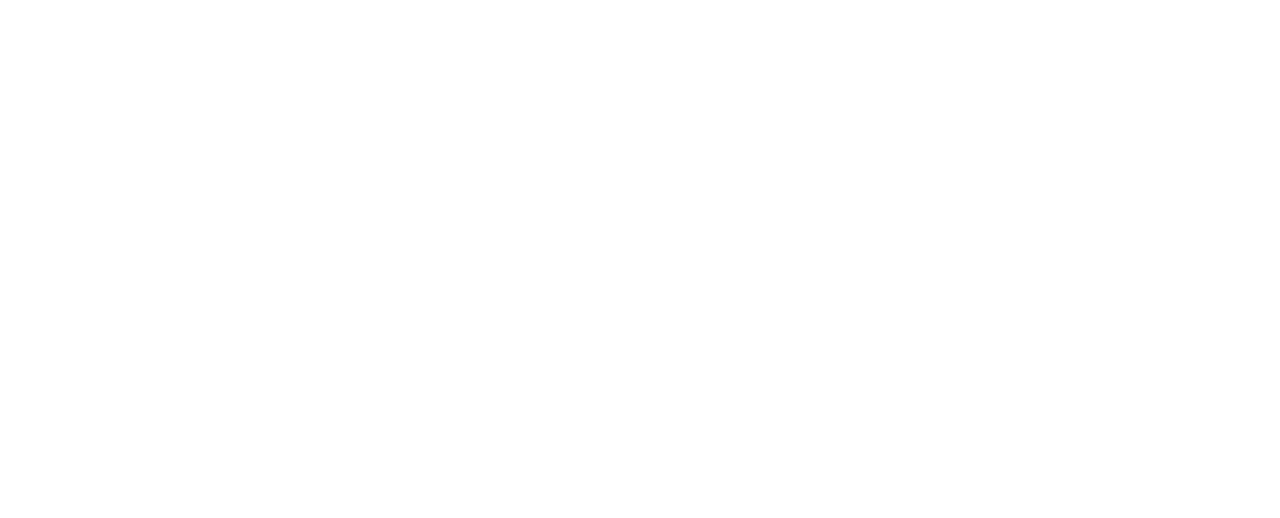
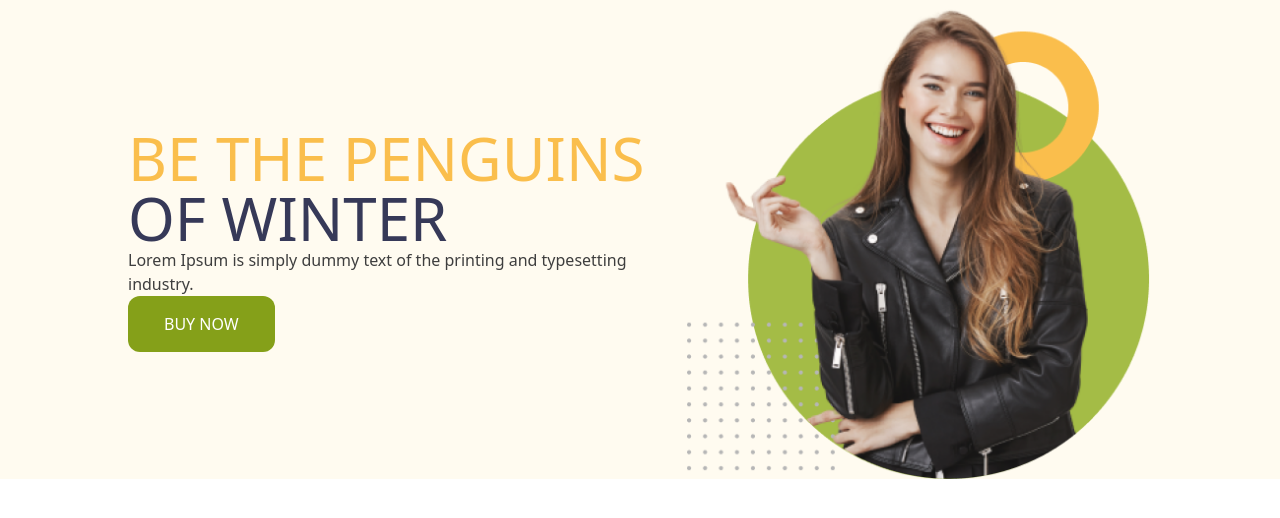
Before and after one commit to Sarmin27/penguin-fashion, a plain HTML site: page index.html in a window 1280 px wide. Drawn offline with nearby package versions, Linux system fonts and the light colour scheme.

Commit message:
added banner section.

```diff
--- a/index.html
+++ b/index.html
@@ -8,7 +8,23 @@
 
 </head>
 <body>
-    <header></header>
+    <header class="bg-[#FFFBF0] px-32">
+        <nav></nav>
+        <!-- banner section  -->
+        <section class="flex justify-between items-center">
+            <div>
+                <h2 class="text-6xl uppercase text-[#363958]"><span class="text-[#FABE4C]">Be the Penguins </span><br>
+                    of Winter</h2>
+                <p class=" text-[#3E3E3E]">Lorem Ipsum is simply dummy text of the printing
+                    and typesetting industry.</p>
+                <button class="px-9 py-4 bg-[#85A019] rounded-xl text-[#FFF]">BUY NOW</button>
+            </div>
+            <div>
+                <img src="images/model.png" alt="">
+            </div>
+        </section>
+
+    </header>
     <main></main>
     <footer></footer>
 
```
